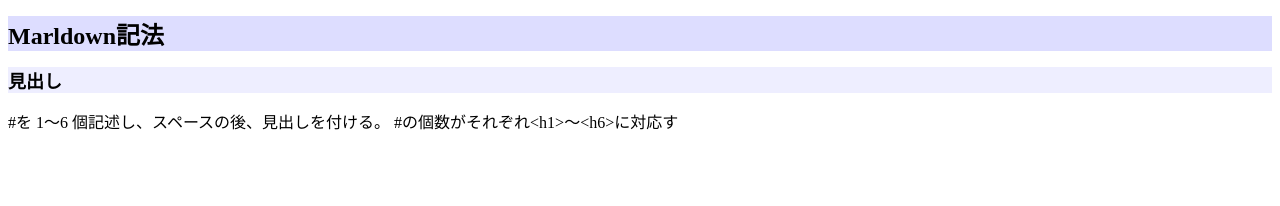
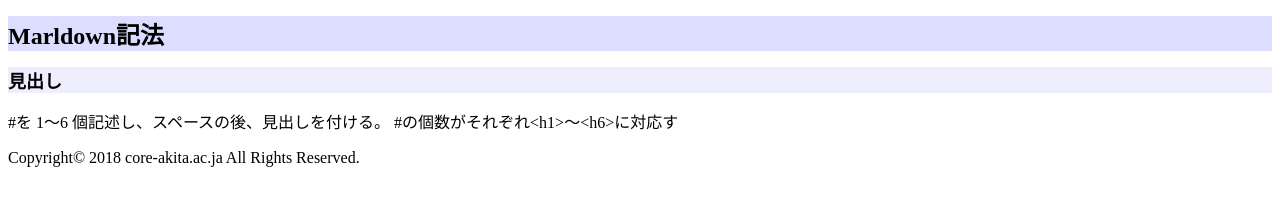
Before and after one commit to LiveFox-Star/test, a plain HTML site: page index.html in a window 1280 px wide. Drawn offline with Linux system fonts and the light colour scheme.

Commit message:
[add]index.html

```diff
--- a/index.html
+++ b/index.html
@@ -16,6 +16,7 @@
 <p>#を 1～6 個記述し、スペースの後、見出しを付ける。 #の個数がそれぞれ&lt;h1&gt;～&lt;h6&gt;に対応す</p>
 </main>
 <footer id="pageFoot">
+<p>Copyright&copy; 2018 core-akita.ac.ja All Rights Reserved.</p>
 </footer>
 </body>
 </html>
```
